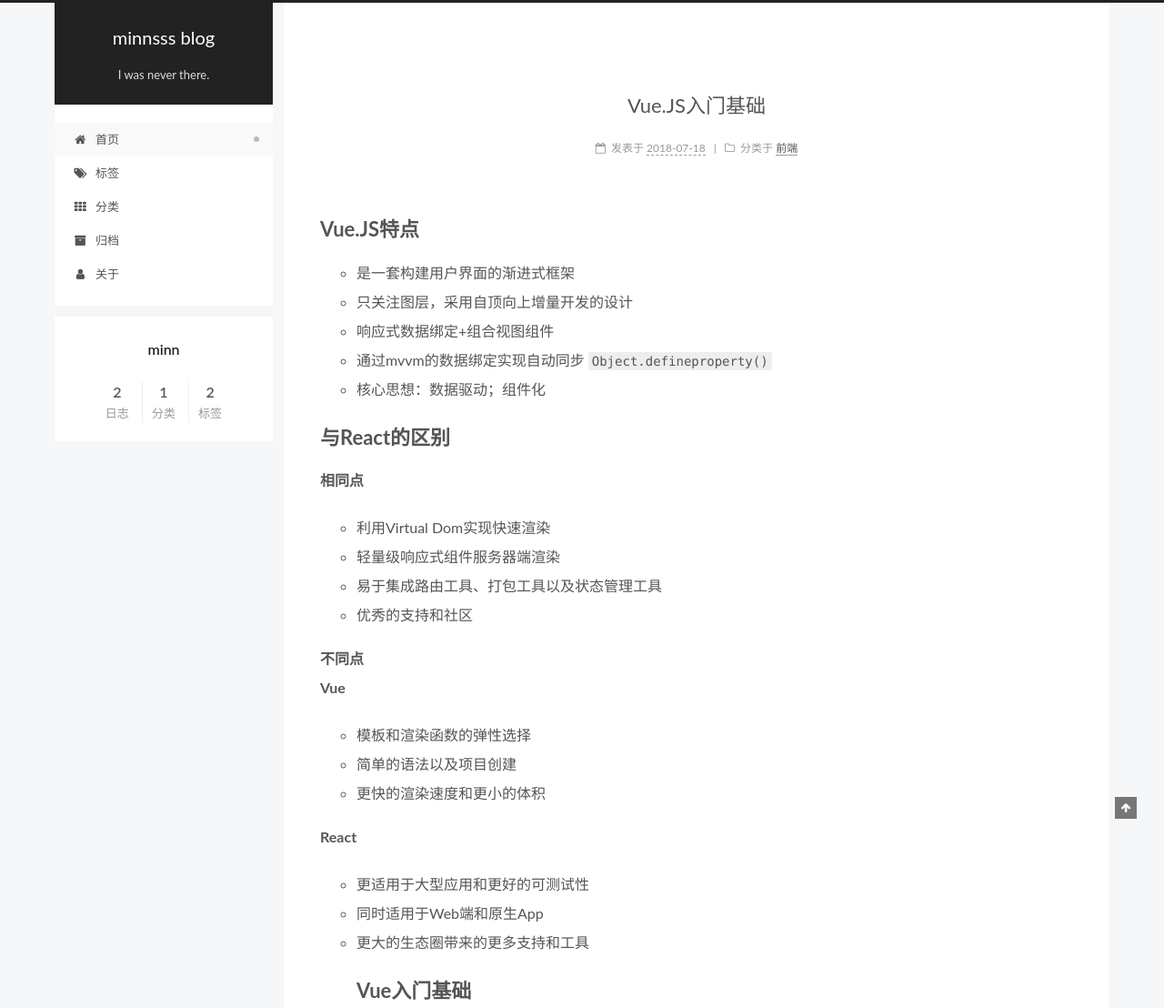
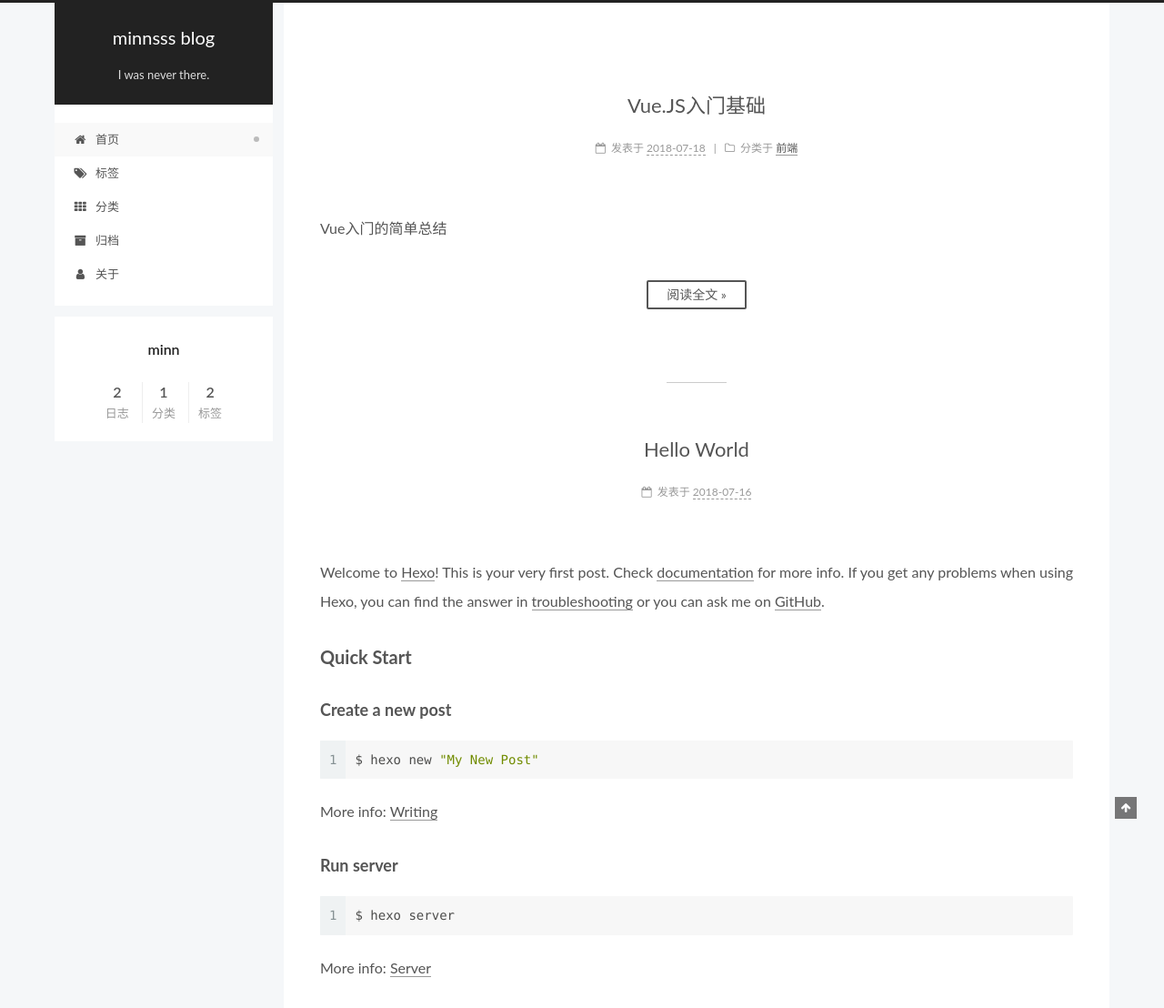
Before and after one commit to Minnsss/minnsss.github.io, a plain HTML site: page index.html in a window 1280 px wide. Shown: the top 1108 px of the page at 91% size. Drawn offline with Linux system fonts and the light colour scheme.

Commit message:
Site updated: 2018-07-18 22:03:02

```diff
--- a/css/main.css
+++ b/css/main.css
@@ -1849,7 +1849,7 @@
   width: 4px;
   height: 4px;
   border-radius: 50%;
-  background: #110571;
+  background: #4a322b;
 }
 .links-of-blogroll {
   font-size: 13px;
--- a/index.html
+++ b/index.html
@@ -351,7 +351,7 @@
 
 
 
-              <time title="创建时间：2018-07-18 20:49:18 / 修改时间：21:59:03" itemprop="dateCreated datePublished" datetime="2018-07-18T20:49:18+08:00">2018-07-18</time>
+              <time title="创建时间：2018-07-18 20:49:18 / 修改时间：22:02:15" itemprop="dateCreated datePublished" datetime="2018-07-18T20:49:18+08:00">2018-07-18</time>
 
 
 
@@ -408,47 +408,14 @@
 
 
 
-
-            <a id="more"></a>
-<h1 id="Vue-JS特点"><a href="#Vue-JS特点" class="headerlink" title="Vue.JS特点"></a>Vue.JS特点</h1><ul>
-<li>是一套构建用户界面的渐进式框架</li>
-<li>只关注图层，采用自顶向上增量开发的设计</li>
-<li>响应式数据绑定+组合视图组件</li>
-<li>通过mvvm的数据绑定实现自动同步  <code>Object.defineproperty()</code></li>
-<li>核心思想：数据驱动；组件化</li>
-</ul>
-<h1 id="与React的区别"><a href="#与React的区别" class="headerlink" title="与React的区别"></a>与React的区别</h1><p><strong>相同点</strong>  </p>
-<ul>
-<li>利用Virtual Dom实现快速渲染  </li>
-<li>轻量级响应式组件服务器端渲染  </li>
-<li>易于集成路由工具、打包工具以及状态管理工具  </li>
-<li>优秀的支持和社区  </li>
-</ul>
-<p><strong>不同点</strong><br><strong>Vue</strong>  </p>
-<ul>
-<li>模板和渲染函数的弹性选择  </li>
-<li>简单的语法以及项目创建  </li>
-<li>更快的渲染速度和更小的体积  </li>
-</ul>
-<p><strong>React</strong>  </p>
-<ul>
-<li>更适用于大型应用和更好的可测试性  </li>
-<li>同时适用于Web端和原生App  </li>
-<li>更大的生态圈带来的更多支持和工具  <h1 id="Vue入门基础"><a href="#Vue入门基础" class="headerlink" title="Vue入门基础"></a>Vue入门基础</h1><img src="/2018/07/18/Vue-JS入门/Vue.jpg" alt="Vue入门基础"><h1 id="Vue-JS环境搭建"><a href="#Vue-JS环境搭建" class="headerlink" title="Vue.JS环境搭建"></a>Vue.JS环境搭建</h1><h2 id="node-js与npm的安装与环境搭建"><a href="#node-js与npm的安装与环境搭建" class="headerlink" title="node.js与npm的安装与环境搭建"></a>node.js与npm的安装与环境搭建</h2><a href="https://nodejs.org/en/" title="node.JS主页" target="_blank" rel="noopener">node.JS主页</a><br><a href="https://www.npmjs.com/" title="npm主页" target="_blank" rel="noopener">npm主页</a>  <h2 id="vue环境搭建与vue-cli使用"><a href="#vue环境搭建与vue-cli使用" class="headerlink" title="vue环境搭建与vue.cli使用"></a>vue环境搭建与vue.cli使用</h2></li>
-<li><p>项目路径npm安装/cnpm<br><code>npm install vue</code>  </p>
-</li>
-<li><p>官网拷贝引用<br><code>&lt;script src=&quot;https://unpkg.com/vue@2.5.16/dist/vue.js&quot;&gt;&lt;/script&gt;</code>  </p>
-</li>
-<li><p>vue.cli脚手架构建SPA应用<br>全局安装<code>npm install -g vue-cli</code><br>创建demo项目<code>vue init webpack-simple demo</code><br>安装依赖包<code>vue install</code><br>启动项目<code>npm run dev</code><br>webpack+vue创建简单项目<code>vue init webpack demo2</code>  </p>
-</li>
-<li><p>项目结构包括<br>readme.md项目说明描述文件<br>webpack.config配置<br>package.json基础包文件</p>
-</li>
-<li><p>Vue配置</p>
-</li>
-</ul>
-<h1 id="语法"><a href="#语法" class="headerlink" title="语法"></a>语法</h1><p><a href="https://cn.vuejs.org/v2/guide/" title="Vue中文手册" target="_blank" rel="noopener">Vue中文手册</a></p>
-
-
+          <p>Vue入门的简单总结<br></p>
+          <!--noindex-->
+          <div class="post-button text-center">
+            <a class="btn" href="/2018/07/18/Vue-JS入门/#more" rel="contents">
+              阅读全文 &raquo;
+            </a>
+          </div>
+          <!--/noindex-->
 
 
     </div>
```
Also changed, not shown: 2018/07/18/Vue-JS入门/index.html (+6 -6 lines).
